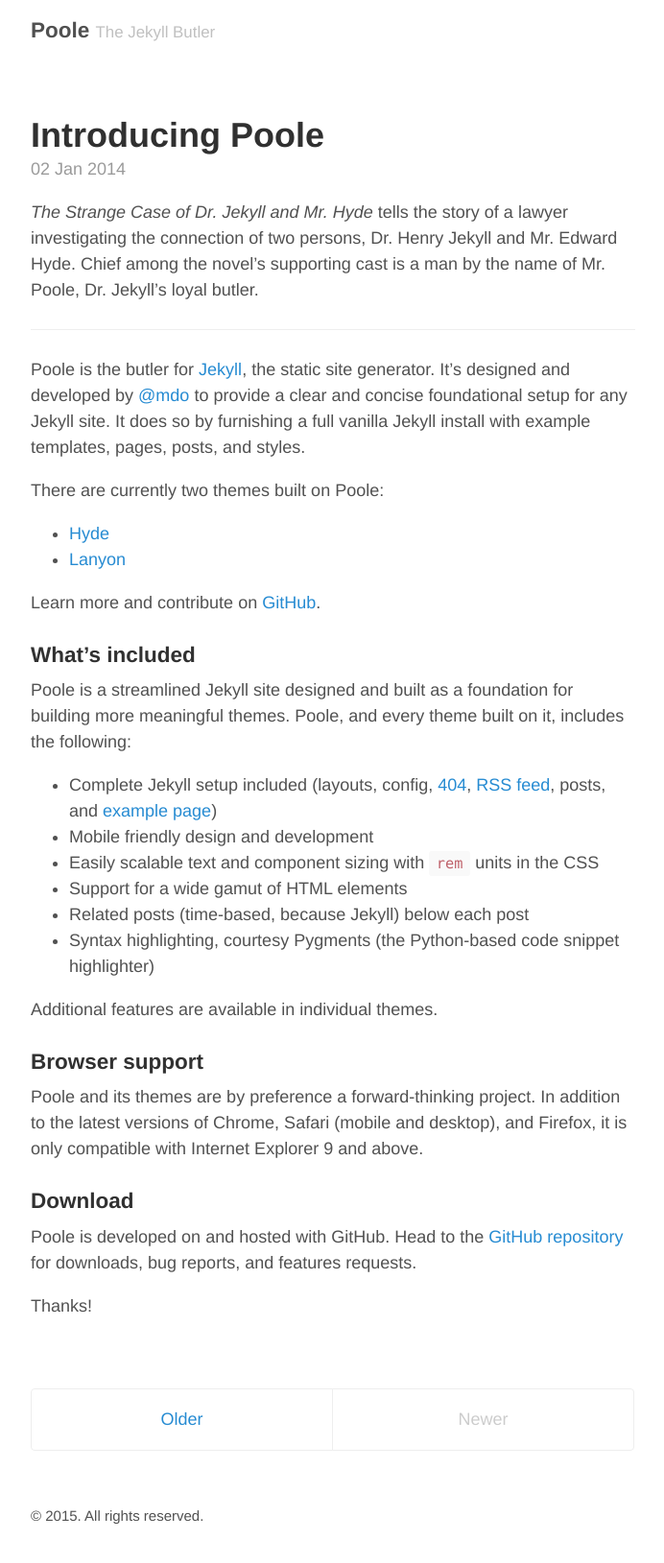
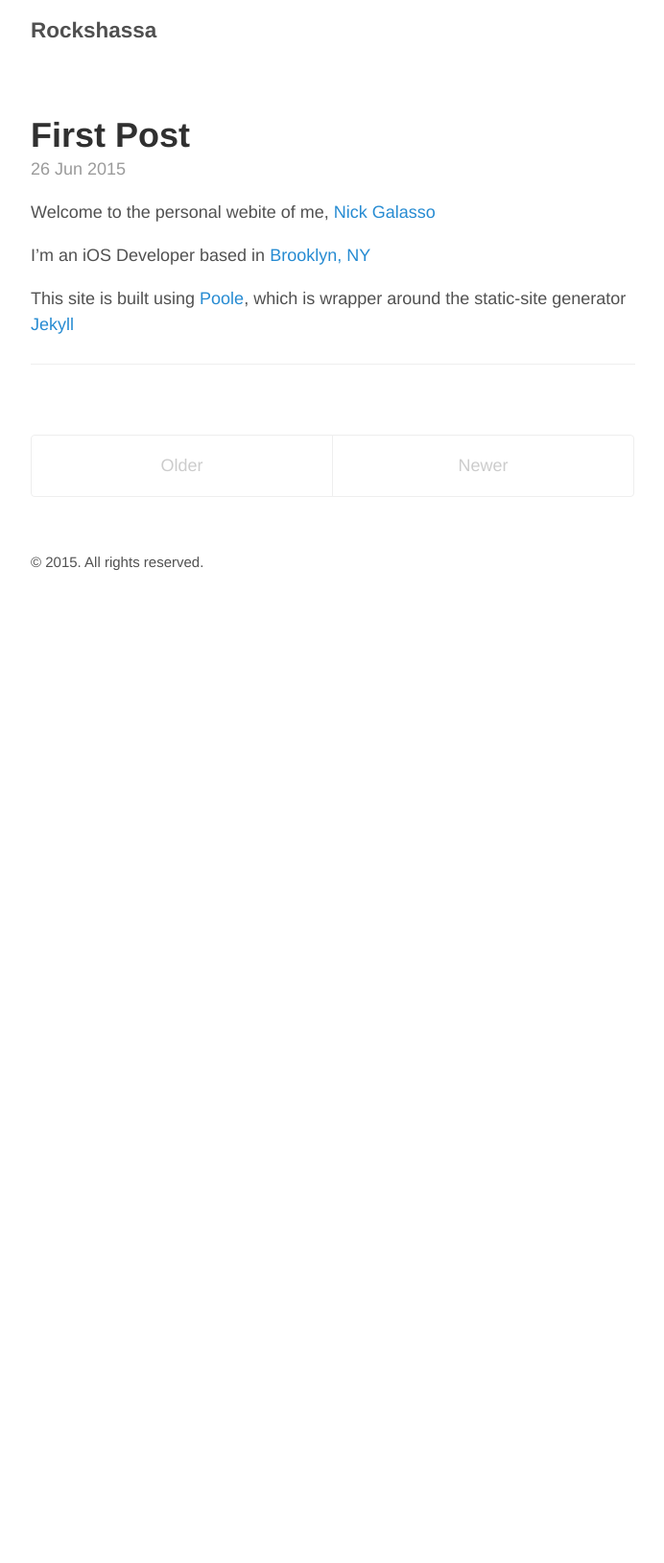
Before and after one commit to rockshassa/rockshassa.github.io, a Jekyll site: the page built from index.html, in a window 1280 px wide. Shown: the whole page at 96% size, without its empty margins (293-985 px from the left). Built offline with Jekyll 4.4.1, drawn with Linux system fonts in a browser that asks for light colours; the list of posts is cut into pages by our own code; after the commit the page ends 900 px from its top, so only the background shows below that.

Commit message:
first post

```diff
--- a/_config.yml
+++ b/_config.yml
@@ -5,9 +5,9 @@
 relative_permalinks: true
 
 # Setup
-title:               Poole
-tagline:             The Jekyll Butler
-url:                 http://getpoole.com
+title:               Rockshassa
+tagline:
+url:                 http://rockshassa.com
 paginate:            1
 baseurl:             ""
 
@@ -20,11 +20,11 @@
 
 # About/contact
 author:
-  name:              Mark Otto
-  url:               https://twitter.com/mdo
-  email:             markdotto@gmail.com
+  name:              Nick Galasso
+  url:               http://rockshassa.com
+  email:             nick@rockshassa.com
 
 # Custom vars
-version:             2.0.0
+version:
 github:
-  repo:              https://github.com/poole/poole
+  repo:
--- a/_posts/2014-01-02-introducing-poole.md
+++ /dev/null
@@ -1,40 +0,0 @@
----
-layout: post
-title: Introducing Poole
----
-
-*The Strange Case of Dr. Jekyll and Mr. Hyde* tells the story of a lawyer investigating the connection of two persons, Dr. Henry Jekyll and Mr. Edward Hyde. Chief among the novel's supporting cast is a man by the name of Mr. Poole, Dr. Jekyll's loyal butler.
-
------
-
-Poole is the butler for [Jekyll](http://jekyllrb.com), the static site generator. It's designed and developed by [@mdo](https://twitter.com/mdo) to provide a clear and concise foundational setup for any Jekyll site. It does so by furnishing a full vanilla Jekyll install with example templates, pages, posts, and styles.
-
-There are currently two themes built on Poole:
-
-* [Hyde](http://hyde.getpoole.com)
-* [Lanyon](http://lanyon.getpoole.com)
-
-Learn more and contribute on [GitHub](https://github.com/poole).
-
-### What's included
-
-Poole is a streamlined Jekyll site designed and built as a foundation for building more meaningful themes. Poole, and every theme built on it, includes the following:
-
-* Complete Jekyll setup included (layouts, config, [404]({{ site.baseurl }}/404.html), [RSS feed]({{ site.baseurl }}/atom.xml), posts, and [example page]({{ site.baseurl }}/about))
-* Mobile friendly design and development
-* Easily scalable text and component sizing with `rem` units in the CSS
-* Support for a wide gamut of HTML elements
-* Related posts (time-based, because Jekyll) below each post
-* Syntax highlighting, courtesy Pygments (the Python-based code snippet highlighter)
-
-Additional features are available in individual themes.
-
-### Browser support
-
-Poole and its themes are by preference a forward-thinking project. In addition to the latest versions of Chrome, Safari (mobile and desktop), and Firefox, it is only compatible with Internet Explorer 9 and above.
-
-### Download
-
-Poole is developed on and hosted with GitHub. Head to the <a href="https://github.com/poole/poole">GitHub repository</a> for downloads, bug reports, and features requests.
-
-Thanks!
--- /dev/null
+++ b/_posts/2015-06-26-First-Post.md
@@ -0,0 +1,12 @@
+---
+layout: post
+title: First Post
+---
+
+Welcome to the personal webite of me, [Nick Galasso](http://stackoverflow.com/users/1825103/nick)
+
+I'm an iOS Developer based in [Brooklyn, NY](https://www.google.com/maps/place/Brooklyn,+NY/@40.645244,-73.9449975,11z/data=!3m1!4b1!4m2!3m1!1s0x89c24416947c2109:0x82765c7404007886)
+
+This site is built using [Poole](https://github.com/poole/poole), which is wrapper around the static-site generator [Jekyll](http://jekyllrb.com/)
+
+-----
```
Also changed, not shown: _posts/2013-12-31-whats-jekyll.md (deleted, +0 -10 lines), _posts/2014-01-01-example-content.md (deleted, +0 -169 lines), 12 other files.
